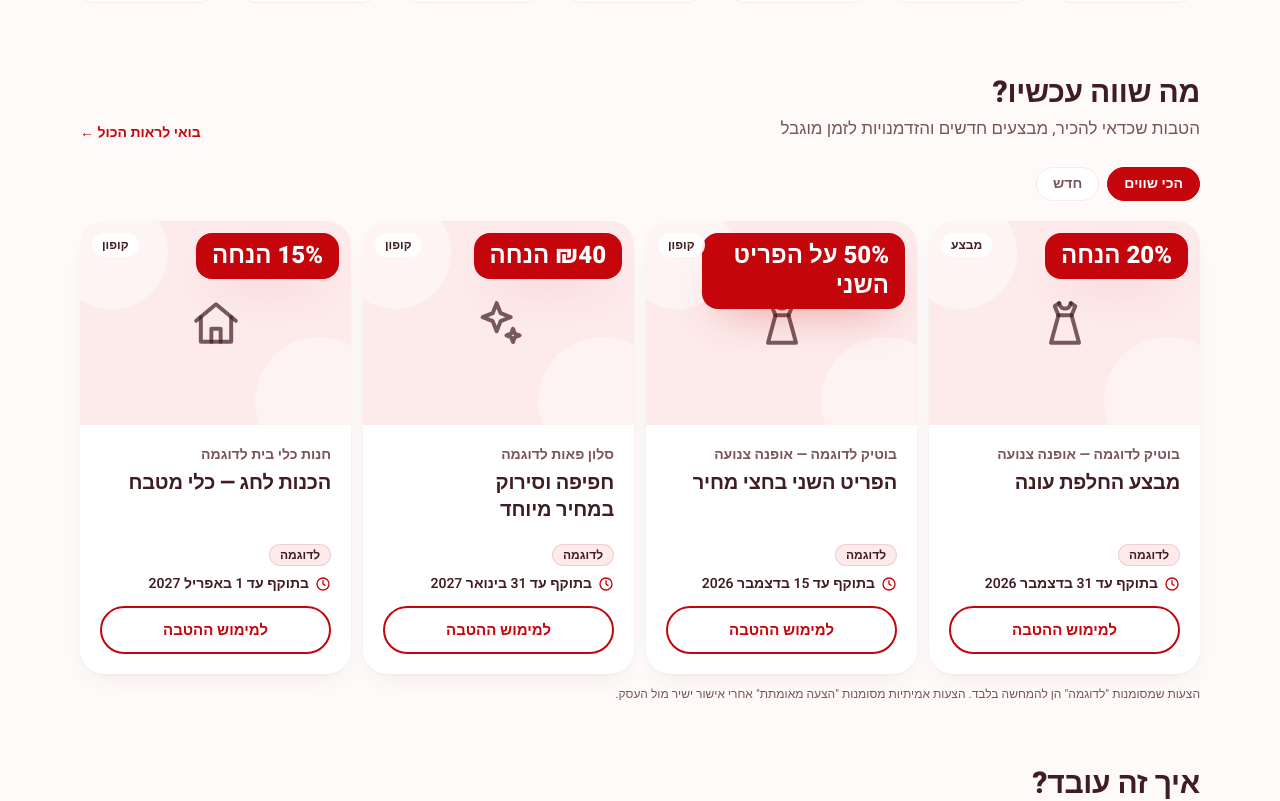
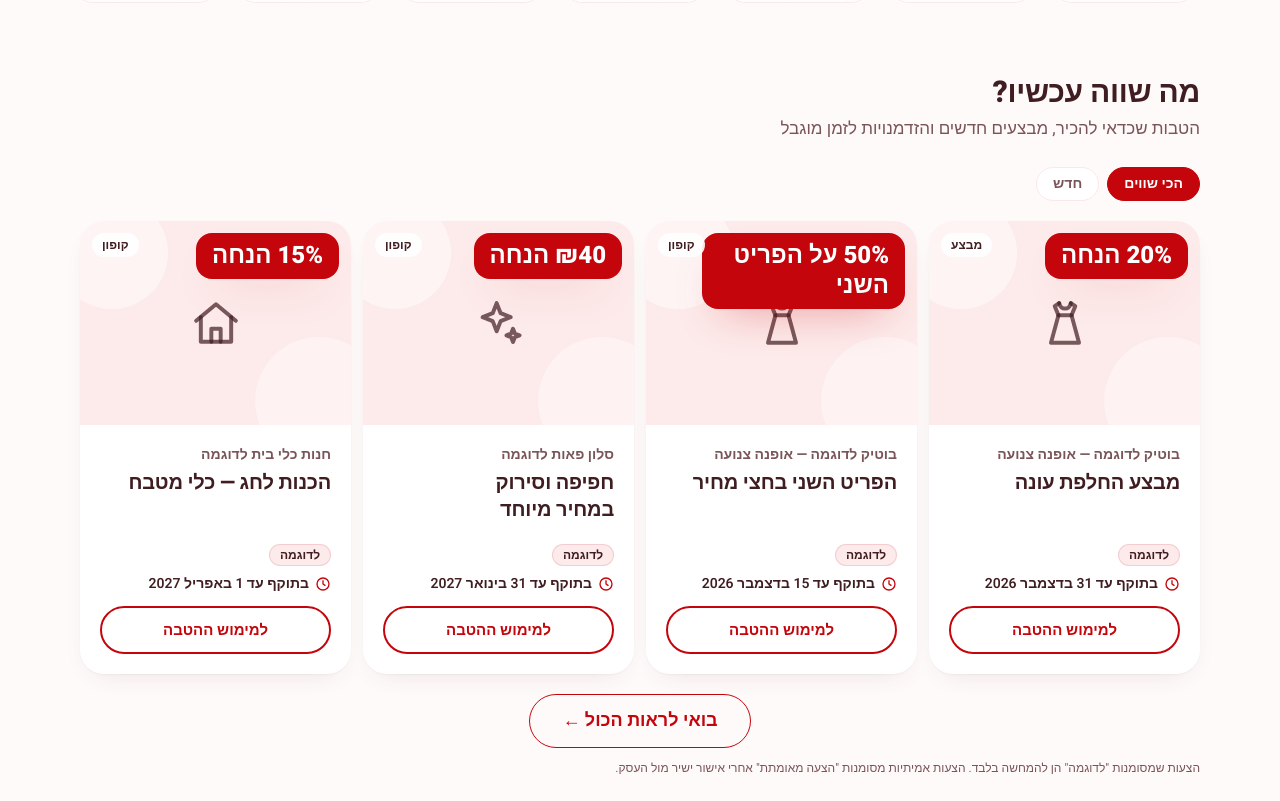
Before and after one commit to eecaspi/MILA, a Next.js app: page / in a window 1280 px wide. Shown: the part 985-1786 px from the top of the page. Built offline with nearby package versions, Linux system fonts and the light colour scheme; no server answers; the database is empty.

Commit message:
בואי לראות הכול: כפתור גדול מתחת להטבות
Co-Authored-By: Claude Sonnet 5.5 <noreply@anthropic.com>
Claude-Session: https://claude.ai/code/session_01LCnm6UNF3j2Pyn3Bi3nfDL

```diff
--- a/src/app/(site)/page.tsx
+++ b/src/app/(site)/page.tsx
@@ -56,8 +56,6 @@ export default async function HomePage() {
             id="best"
             title="מה שווה עכשיו?"
             subtitle="הטבות שכדאי להכיר, מבצעים חדשים והזדמנויות לזמן מוגבל"
-            href="/deals"
-            linkLabel="בואי לראות הכול"
           />
           <NowTabs
             tabs={[
@@ -81,6 +79,11 @@ export default async function HomePage() {
                 ),
               }))}
           />
+          <p className="mt-5 text-center">
+            <Link href="/deals" className="btn-secondary !px-8 !py-3 text-lg">
+              בואי לראות הכול ←
+            </Link>
+          </p>
           {[...now.best, ...now.fresh, ...now.ending, ...now.soon].some((o) => o.status === "demo") && (
             <p className="mt-3 text-xs text-ink-soft">
               הצעות שמסומנות &quot;לדוגמה&quot; הן להמחשה בלבד. הצעות אמיתיות מסומנות &quot;הצעה
```
